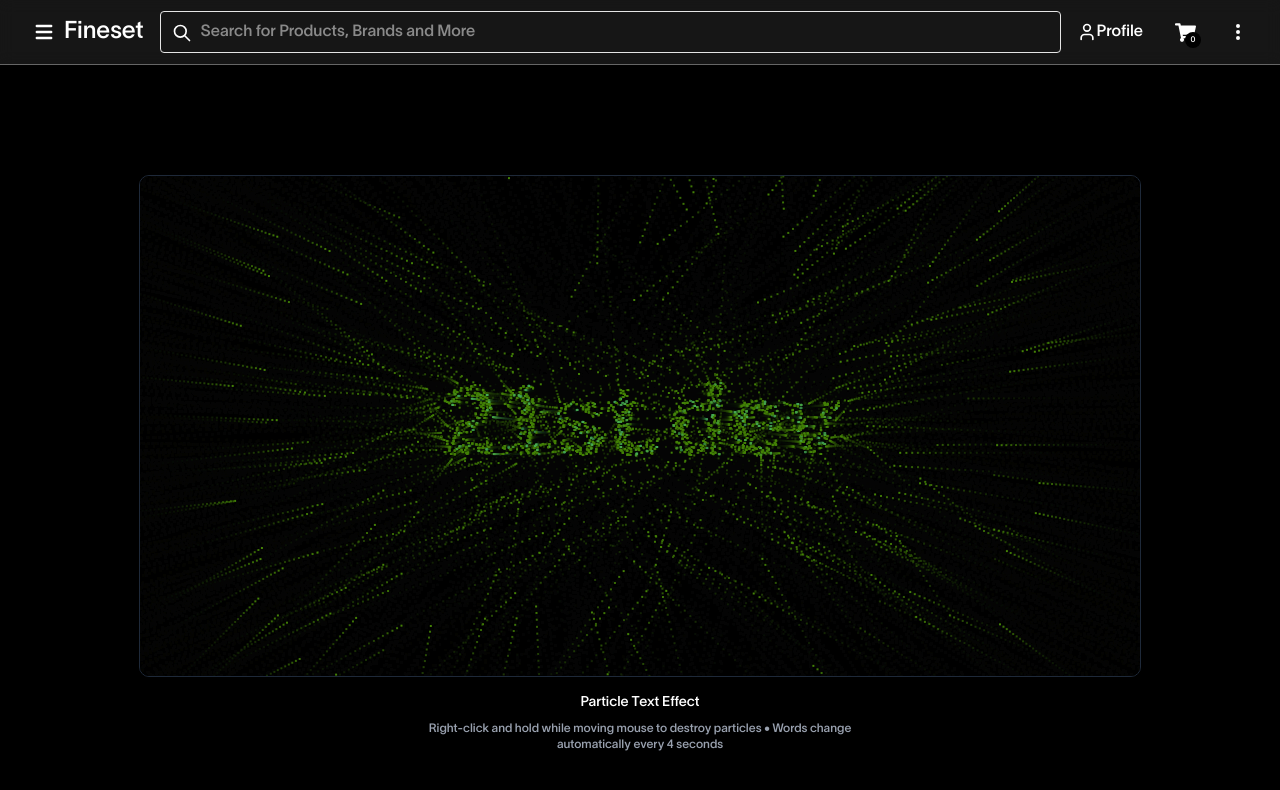
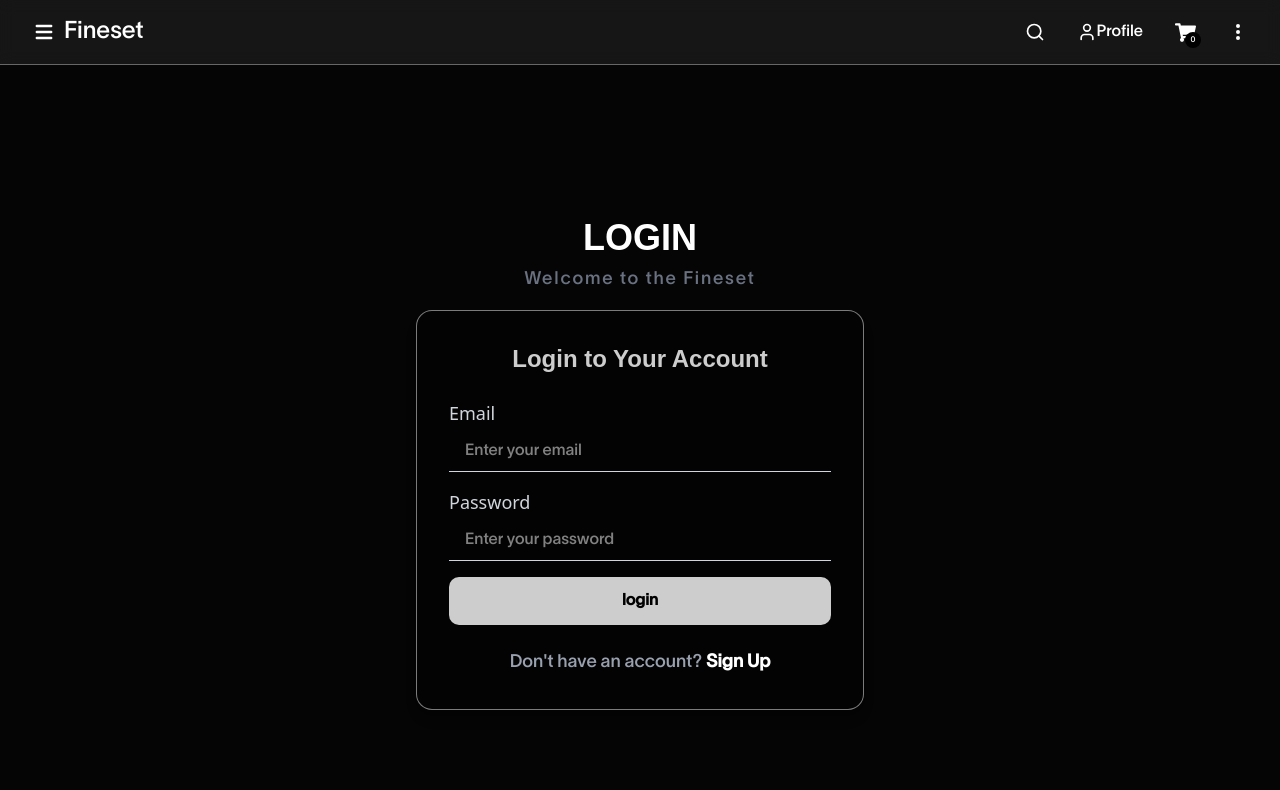
Before and after one commit to AniketKumar64/FineSet, a React (Vite) app in the folder Frontend/: page /login in a window 1280 px wide. Shown: the top 790 px of the page. Built offline with nearby package versions, Linux system fonts and the light colour scheme; no server answers; a web font is replaced by a local one.

Commit message:
feat: Refactor components and improve cart functionality with enhanced error handling and user feedback

```diff
--- a/Frontend/src/App.jsx
+++ b/Frontend/src/App.jsx
@@ -22,7 +22,8 @@
 
 
     <div className=" absolute inset-x-0 top-16 ">
-      <SearchBar />
+       <SearchBar />
+
 
       <Routes>
         <Route path="/" element={<Home />} />
--- a/Frontend/src/Context/ShopContext.jsx
+++ b/Frontend/src/Context/ShopContext.jsx
@@ -33,7 +33,7 @@
             return
         }
 
-        let cartData = structuredClone(cartitems || {});
+        let cartData = structuredClone(cartitems);
 
         if(cartData[itemId]){
             if(cartData[itemId][size]){
@@ -68,7 +68,7 @@
             }
             catch(error){
                 console.log(error);
-                alert.error(error.message)
+                toast.error(error.message)
             }
         }
 
@@ -110,7 +110,7 @@
         }
         catch(err){
             console.log(err);
-            alert.error(err.message)
+            toast.error(err.message)
         }
 
     }
@@ -142,11 +142,11 @@
             setproducts(response.data.products)
         }
         else{
-            alert.error(response.data.message)
+            toast.error(response.data.message)
         }
     } catch (error) {
         console.error("Error fetching products:", error);
-        alert.error(error.message)
+        toast.error(error.message)
     }
 
 }
@@ -164,7 +164,7 @@
         }
     }catch(err){
         console.log(err);
-        alert.error(err.message);
+        toast.error(err.message);
     }
 
 }
@@ -188,6 +188,7 @@
         settoken(localStorage.getItem('token'));
         getUserCart(localStorage.getItem('token'))
         console.log("Token Set from local storage");
+
     }
 }, []);
 
--- a/Frontend/src/Pages/Login.jsx
+++ b/Frontend/src/Pages/Login.jsx
@@ -1,11 +1,159 @@
-import React from 'react'
-import { ParticleTextEffect } from '../components/Common/Trail'
+import React, { useContext, useEffect, useState } from "react";
+import axios from "axios";
+import { ShopContext } from "../context/ShopContext";
+import { toast } from "sonner";
 
 const Login = () => {
+  const [username, setusername] = useState("");
+  const [email, setEmail] = useState("");
+  const [password, setPassword] = useState("");
+  const [CurrState, setCurrState] = useState("login"); // "login" or "Sign Up"
+
+  const { token, settoken, navigate, backendUrl } = useContext(ShopContext);
+
+  const onSubmitHandler = async (e) => {
+    e.preventDefault();
+    try {
+      if (CurrState === "Sign Up") {
+        const response = await axios.post(backendUrl + "/api/v1/register", {
+          username,
+          email,
+          password,
+        });
+        if (response.data.success) {
+          settoken(response.data.token);
+          localStorage.setItem('token', response.data.token);
+        } else {
+          toast.error(response.data.message);
+        }
+      } else {
+        const response = await axios.post(backendUrl + "/api/v1/login", {
+          email,
+          password,
+        });
+        console.log(response);
+        if (response.data.success) {
+          settoken(response.data.token);
+          localStorage.setItem('token', response.data.token);
+        } else {
+          toast.error(response.data.message);
+        }
+      }
+    } catch (err) {
+      console.log(err);
+      toast.error("Something went wrong");
+    }
+  };
+
+  useEffect(() => {
+    if (token) {
+      navigate("/");
+    }
+  }, [token]);
+
   return (
- <div className="">
-  <ParticleTextEffect/>
- </div> )
-}
+    <div className="min-h-screen flex flex-col gap-4 items-center justify-center bg-black/50 px-4">
+      <div className="flex flex-col items-center justify-center">
+        <h1 className="text-4xl uppercase font-serif font-bold">{CurrState}</h1>
+        <p className="mt-2 text-lg tracking-widest text-gray-500">
+          Welcome to the Fineset
+        </p>
+      </div>
+      <div className="bg-black/30   border border-gray-100/50 shadow-lg p-8 rounded-2xl w-full max-w-md">
+        <h2 className="text-2xl font-bold text-center text-white/80 mb-6">
+          {CurrState === "login"
+            ? "Login to Your Account"
+            : "Create a New Account"}
+        </h2>
 
-export default Login
+        <form onSubmit={onSubmitHandler} className="space-y-4">
+          {CurrState === "login" ? (
+            ""
+          ) : (
+            <div>
+              <label className="block text-lg font-medium text-white mb-1">
+                UserName
+              </label>
+              <input
+                onChange={(e) => setusername(e.target.value)}
+                value={username}
+                type="text"
+                name="username"
+                required
+                className="w-full px-4 py-2 border-b outline-0  border-b-gray-300  "
+                placeholder="Enter your name"
+              />
+            </div>
+          )}
+
+          <div>
+            <label className="block text-lg font-medium outline-0 text-gray-300 mb-1">
+              Email
+            </label>
+            <input
+              onChange={(e) => setEmail(e.target.value)}
+              value={email}
+              type="email"
+              name="email"
+              required
+              className="w-full px-4 py-2 border-b outline-0 border-b-gray-300  "
+              placeholder="Enter your email"
+            />
+          </div>
+
+          <div>
+            <label className="block text-lg font-medium text-gray-300 mb-1">
+              Password
+            </label>
+            <input
+              onChange={(e) => setPassword(e.target.value)}
+              value={password}
+              type="password"
+              name="password"
+              required
+              className="w-full px-4 py-2 border-b outline-0 border-b-gray-300  "
+              placeholder="Enter your password"
+            />
+          </div>
+
+          <div className="">
+            <button
+              type="submit"
+              className="flex-1 w-full px-6 py-3 bg-white/80 text-black font-semibold rounded-lg hover:bg-white transition"
+            >
+              {CurrState}
+            </button>
+          </div>
+        </form>
+
+        <p className="text-center text-lg text-gray-400 mt-6">
+          {CurrState === "Sign Up" ? (
+            <span>
+              Already have an account?{" "}
+              <button
+                type="button"
+                className="text-white font-semibold"
+                onClick={() => setCurrState("login")}
+              >
+                Login
+              </button>
+            </span>
+          ) : (
+            <span>
+              Don't have an account?{" "}
+              <button
+                type="button"
+                className="text-white font-semibold"
+                onClick={() => setCurrState("Sign Up")}
+              >
+                Sign Up
+              </button>
+            </span>
+          )}
+        </p>
+      </div>
+    </div>
+  );
+};
+
+export default Login;
--- a/Frontend/src/Pages/Shop.jsx
+++ b/Frontend/src/Pages/Shop.jsx
@@ -12,6 +12,7 @@
   SelectTrigger,
   SelectValue,
 } from "@/components/ui/select";
+import { useLocation } from "react-router-dom";
 
 const Shop = () => {
   const [mobileFilterOpen, setMobileFilterOpen] = useState(false);
@@ -22,6 +23,9 @@
   const [category, setCategory] = useState([]);
   const [subcategory, setSubcategory] = useState([]);
   const [sortType, setSortType] = useState("relevant");
+  const location = useLocation();
+
+  console.log(location);
 
   const toggleCategory = (e) => {
     const value = e.target.value.toLowerCase(); // normalize
@@ -47,7 +51,9 @@
     // 🔎 Search
     if (search.trim()) {
       productsCopy = productsCopy.filter((item) =>
-        item.name.toLowerCase().includes(search.toLowerCase())
+        item.name.toLowerCase().includes(search.toLowerCase()) ||
+        item.category.toLowerCase().includes(search.toLowerCase()) ||
+        item.subCategory.toLowerCase().includes(search.toLowerCase())
       );
     }
 
--- a/Frontend/src/components/Common/Navbar.jsx
+++ b/Frontend/src/components/Common/Navbar.jsx
@@ -4,9 +4,6 @@
 import {
   HiDotsVertical,
   HiMenu,
-  HiOutlineSearch,
-  HiOutlineShoppingCart,
-  HiUser,
   HiX,
 } from "react-icons/hi";
 import { ShopContext } from "../../context/ShopContext";
@@ -34,14 +31,17 @@
     setsearch,
     token,
     settoken,
-    setcartitems,
+    setCartItems,
   } = useContext(ShopContext);
 
+
+
   const logoutHandler = () => {
-    navigate("/login");
+
     localStorage.removeItem("token");
     settoken("");
-    setcartitems({});
+    setCartItems({});
+     navigate("/login");
   };
 
 
@@ -68,7 +68,7 @@
           </div>
 
 {/* todo search bar */}
-          <div className="hidden md:flex flex-1 ">
+          {/* <div className="hidden md:flex flex-1 ">
             <div className="flex flex-1 mx-4">
               <div className="relative w-full">
                 <HiOutlineSearch
@@ -84,13 +84,13 @@
                 />
               </div>
             </div>
-          </div>
+          </div> */}
 
 
           <div className="flex items-center gap-4 space-x-0 md:space-x-4">
-            <div className="flex md:hidden items-center gap-2">
+            <div className="flex cursor-pointer items-center gap-2">
               <Search onClick={() => setshowSearch(!showSearch)} size={20} />
-              <p>Search</p>
+
             </div>
 
 
@@ -99,21 +99,23 @@
 
             <DropdownMenu>
               <DropdownMenuTrigger className="flex items-center ">
-                <User size={20} />
+                <User onClick={()=>token ? null : navigate("/login")} size={20} />
                 <p>Profile</p>
               </DropdownMenuTrigger>
-              <DropdownMenuContent>
+             {
+              token ? ( <DropdownMenuContent>
                 <DropdownMenuLabel>My Account</DropdownMenuLabel>
                 <DropdownMenuSeparator />
                 <DropdownMenuItem>
                   <Link to="/profile">Profile</Link>
                 </DropdownMenuItem>
-                <DropdownMenuItem>Billing</DropdownMenuItem>
+                <DropdownMenuItem onClick={() => navigate("/orders") } >Orders</DropdownMenuItem>
                 <DropdownMenuItem>Subscription</DropdownMenuItem>
                 <DropdownMenuItem onClick={logoutHandler}>
                   Log Out <LogOutIcon className="ml-2 h-4 w-4" />
                 </DropdownMenuItem>
-              </DropdownMenuContent>
+              </DropdownMenuContent>) : null
+             }
             </DropdownMenu>
 
                        <NavLink to="/cart" className=" hover:text-white/80 relative"><FaShoppingCart size={21} /> <p className="absolute right-[-5px] bottom-[-5px] w-4 text-center leading-4 bg-black text-white aspect-square rounded-full text-[8px]  ">{getCartCount()}</p></NavLink>
--- a/Frontend/src/components/Common/SearchBar.jsx
+++ b/Frontend/src/components/Common/SearchBar.jsx
@@ -1,13 +1,25 @@
-import React, { useContext } from 'react';
+import React, { useContext, useEffect, useState } from 'react';
 import { ShopContext } from "../../context/ShopContext";
 import { FaSearch } from "react-icons/fa";
 import { HiX } from "react-icons/hi";
+import { useLocation } from 'react-router-dom';
 
 const SearchBar = () => {
   const { search, setsearch, showSearch, setshowSearch } = useContext(ShopContext);
+  const [visible, setvisible] = useState(false)
+  const location = useLocation();
 
-  return showSearch ? (
-    <div className="border-t border-b bg-gray-50 text-center flex items-center justify-center">
+  // useEffect(()=>{
+  //     if(location.pathname.includes('/products' ) && showSearch ){
+  //       setvisible(true)
+  //     }
+  //     else{
+  //       setvisible(false)
+  //     }
+  //   },[location])
+
+  return showSearch  ? (
+    <div className="border-t border-b bg-black text-center flex items-center justify-center">
       <div className="inline-flex items-center justify-center border border-gray-400 px-5 py-2 my-5 mx-3 rounded-lg flex-1 max-w-2xl">
         <input
           value={search}
```
Also changed, not shown: Frontend/src/Pages/Cart.jsx (+64 -3 lines), 2 other files (tests, documents, lock files or other folders).
